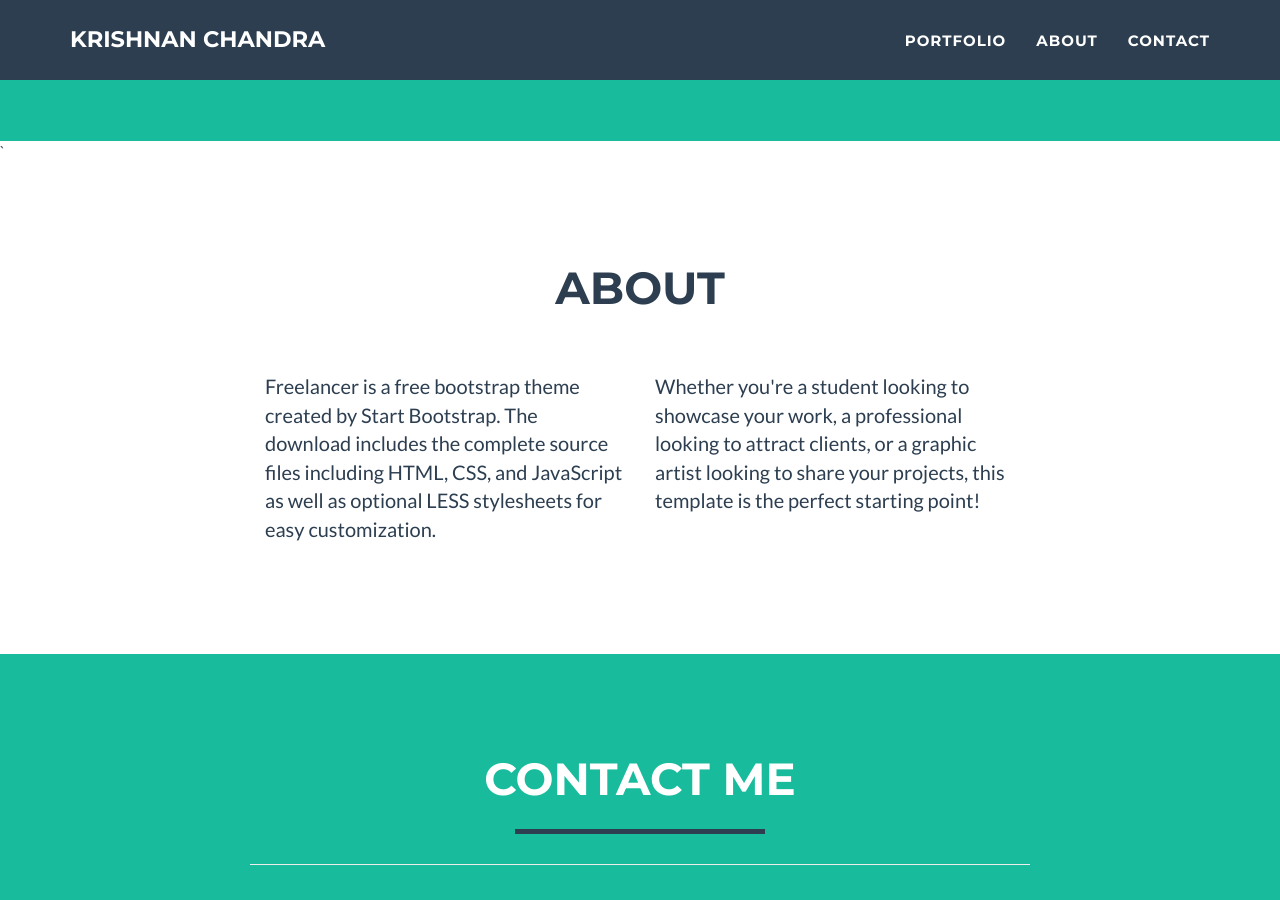
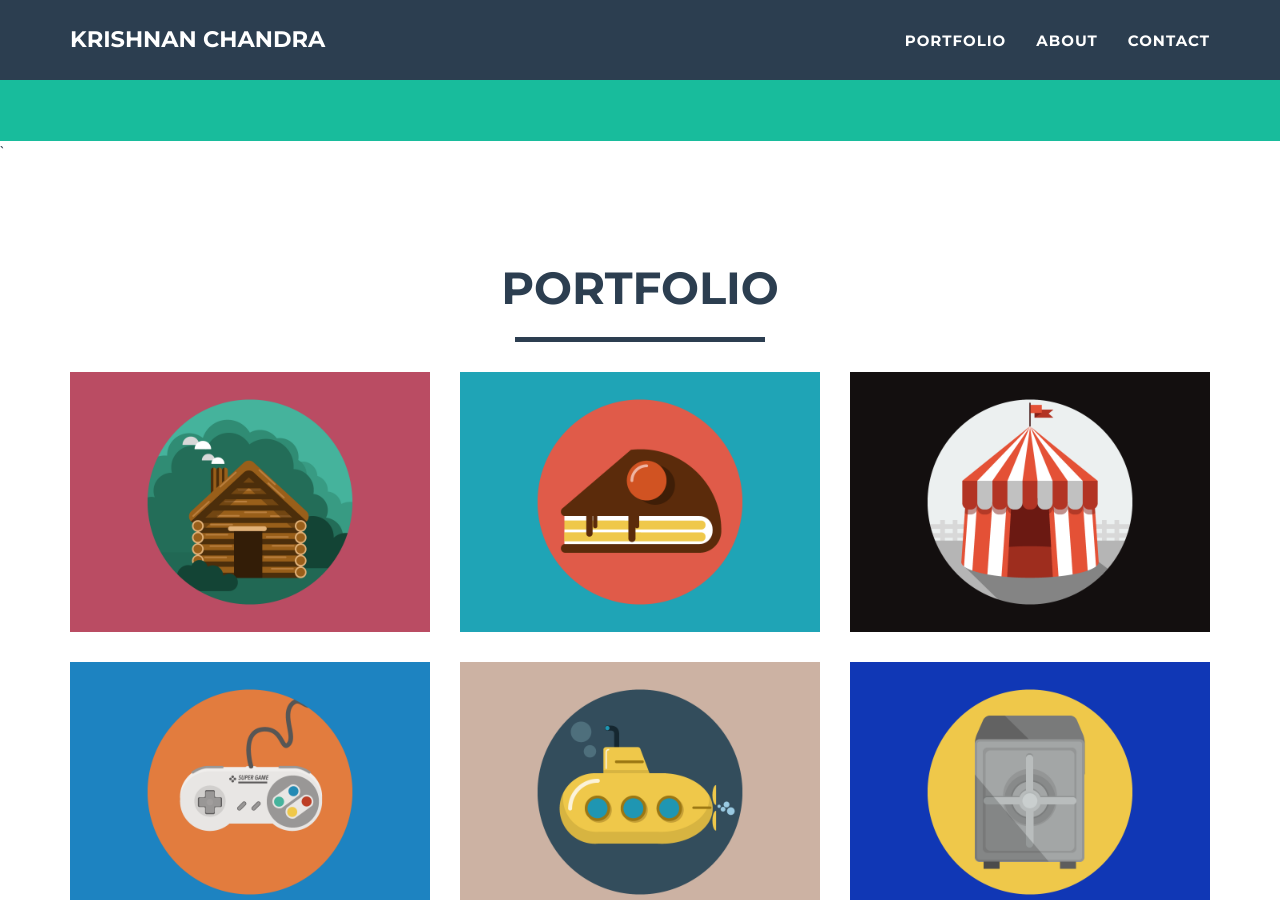
Before and after one commit to krishnan-chandra/personal-website, a Jekyll site: the page built from index.html, in a window 1280 px wide and 900 px high, scrolled down 608 px. Built offline with Jekyll 4.4.1, drawn with Linux system fonts in a browser that asks for light colours.

Commit message:
reverting changes

```diff
--- a/_includes/about.html
+++ b/_includes/about.html
@@ -1,5 +1,5 @@
  <!-- About Section -->
-    <section id="about">
+    <section class="success" id="about">
         <div class="container">
             <div class="row">
                 <div class="col-lg-12 text-center">
--- a/_includes/contact.html
+++ b/_includes/contact.html
@@ -1,5 +1,5 @@
  <!-- Contact Section -->
-    <section class="success" id="contact">
+    <section id="contact">
         <div class="container">
             <div class="row">
                 <div class="col-lg-12 text-center">
--- a/_layouts/default.html
+++ b/_layouts/default.html
@@ -7,6 +7,7 @@
     <body id="page-top" class="index">
 
     {% include header.html %}
+    {% include portfolio_grid.html %}
     {% include about.html %}
     {% include contact.html %}
     {% include footer.html %}
```
